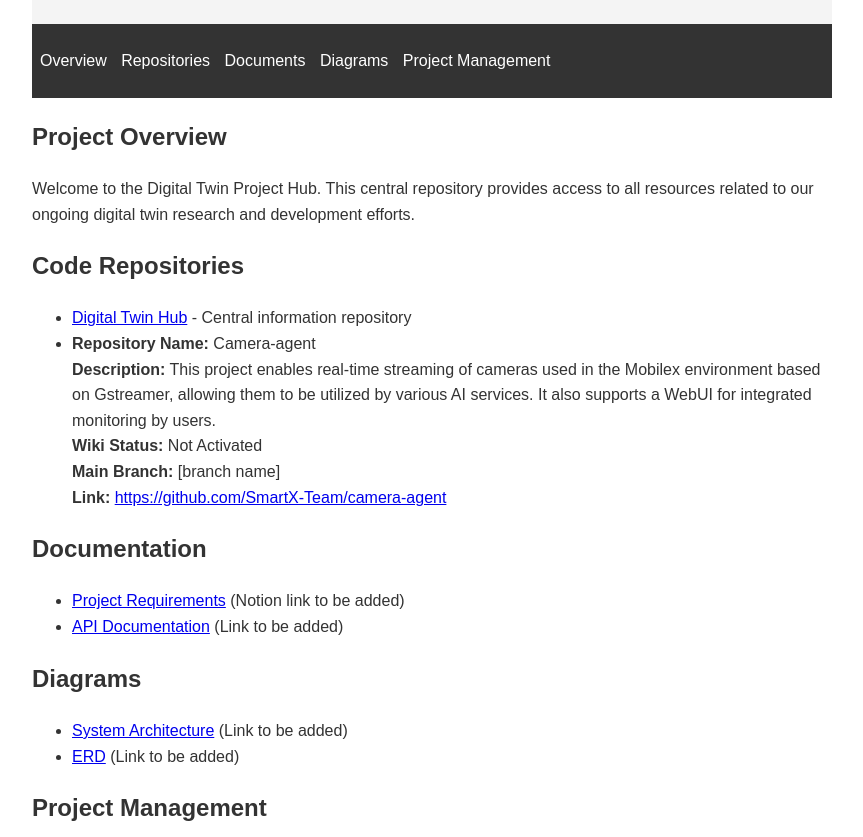
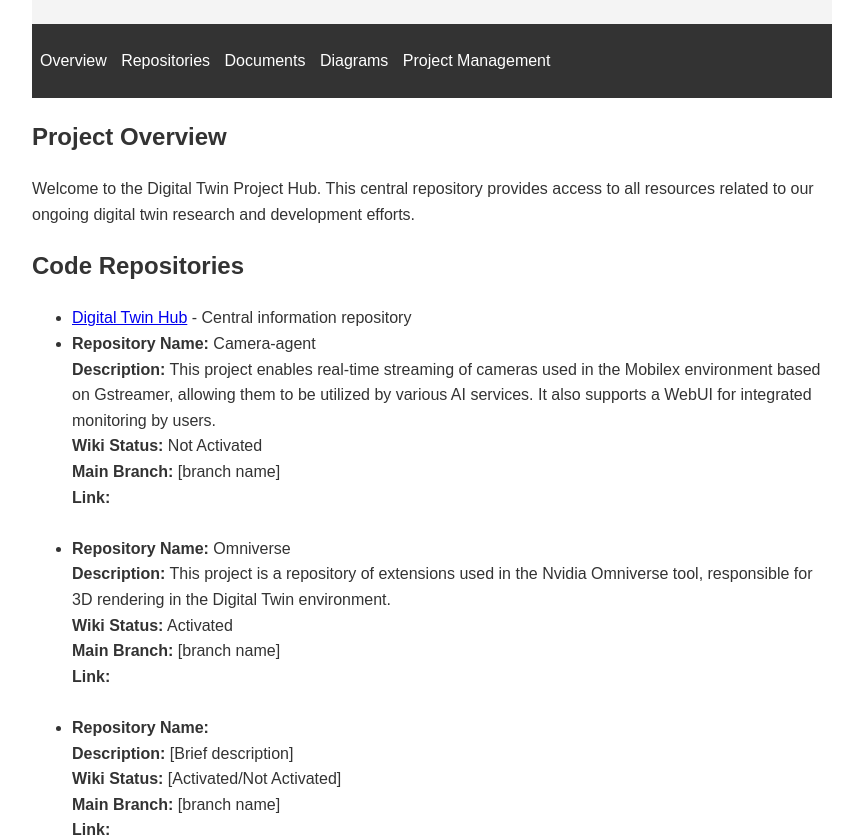
Before and after one commit to SmartX-Team/digital-twin-hub, a plain HTML site: page index.html in a window 1280 px wide. Shown: the part 122-959 px from the top of the page, without its empty margins (208-1071 px from the left). Drawn offline with Linux system fonts and the light colour scheme.

Commit message:
Update index.html
url 테스트

```diff
--- a/index.html
+++ b/index.html
@@ -82,8 +82,22 @@
                     <strong>Description:</strong> This project enables real-time streaming of cameras used in the Mobilex environment based on Gstreamer, allowing them to be utilized by various AI services. It also supports a WebUI for integrated monitoring by users.<br>
                     <strong>Wiki Status:</strong> Not Activated<br>
                     <strong>Main Branch:</strong> [branch name]<br>
-                    <strong>Link:</strong> <a href="[GitHub repository URL]">https://github.com/SmartX-Team/camera-agent</a>
-                </li>
+                    <strong>Link:</strong> <a href="https://github.com/SmartX-Team/camera-agent"></a>
+                </li><br/>
+                <li>
+                    <strong>Repository Name:</strong> Omniverse<br>
+                    <strong>Description:</strong> This project is a repository of extensions used in the Nvidia Omniverse tool, responsible for 3D rendering in the Digital Twin environment.<br>
+                    <strong>Wiki Status:</strong> Activated<br>
+                    <strong>Main Branch:</strong> [branch name]<br>
+                    <strong>Link:</strong> <a href="https://github.com/SmartX-Team/Omniverse"></a>
+                </li><br/>
+                <li>
+                    <strong>Repository Name:</strong><br>
+                    <strong>Description:</strong> [Brief description]<br>
+                    <strong>Wiki Status:</strong> [Activated/Not Activated]<br>
+                    <strong>Main Branch:</strong> [branch name]<br>
+                    <strong>Link:</strong> <a href="https://github.com/SmartX-Team/twin-datapond"></a>
+                </li><br/>
                 <!-- Add links to other repositories here -->
             </ul>
         </section>
```
